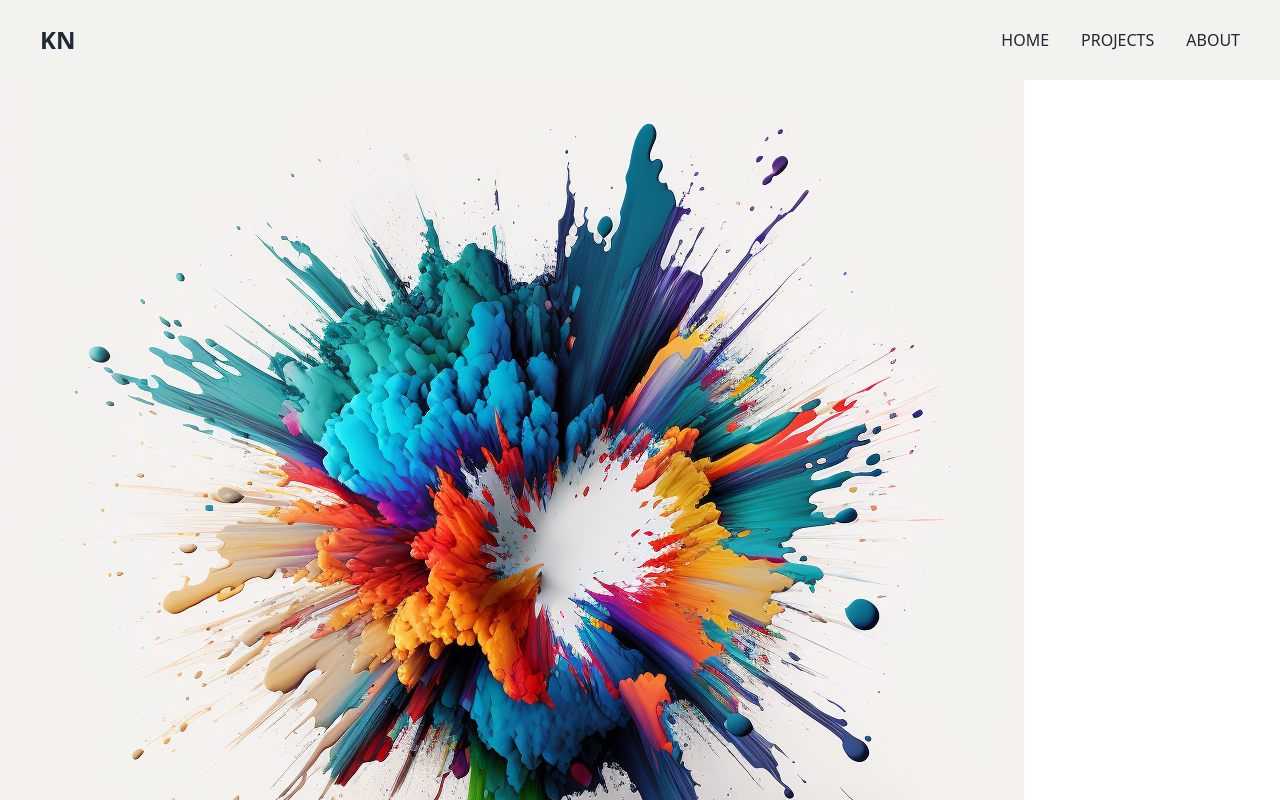
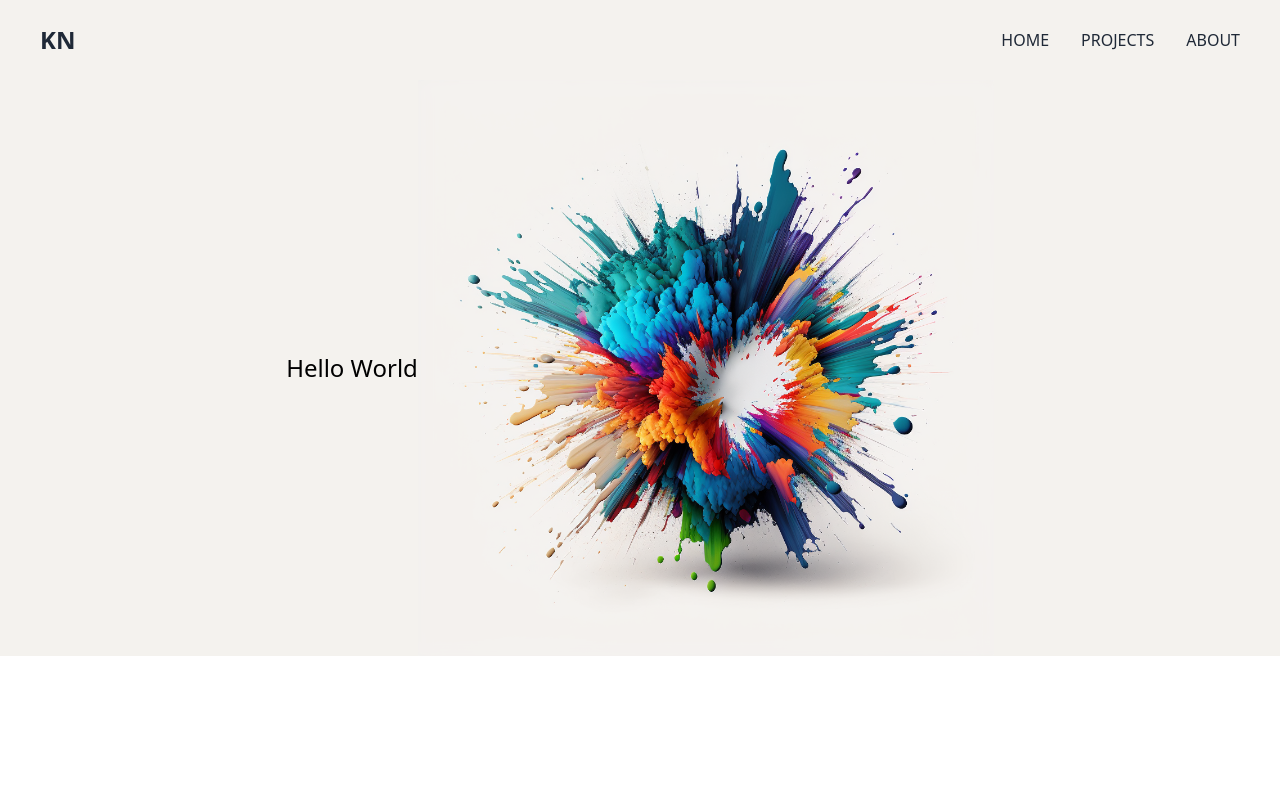
Before and after one commit to kimlong0/portfolio, a React (Vite) app: page / in a window 1280 px wide. Shown: the top 800 px of the page. Built offline with nearby package versions, Linux system fonts and the light colour scheme; a web font is replaced by a local one.

Commit message:
Image and text sizing intro

```diff
--- a/package.json
+++ b/package.json
@@ -4,7 +4,7 @@
   "version": "0.0.0",
   "type": "module",
   "scripts": {
-    "dev": "vite",
+    "dev": "vite --host" ,
     "build": "vite build",
     "preview": "vite preview"
   },
--- a/src/App.jsx
+++ b/src/App.jsx
@@ -1,10 +1,11 @@
 import Navbar from "./Navbar"
+import Intro from "./Intro"
 
 function App() {
   return (
     <div className="App">
       <Navbar />
-      <img src="images/paint-explosion.png"></img>
+      <Intro />
     </div>
   )
 }
--- /dev/null
+++ b/src/Intro.jsx
@@ -0,0 +1,16 @@
+function Intro() {
+  return (
+    <div className="bg-light-gray">
+        <div className="h-20"></div>
+        <div className="flex justify-center items-center">
+            <h1 className="text-2xl">Hello World</h1>
+            <div className="max-w-xl">
+                <img src="images/paint-explosion.png"></img>
+            </div>
+
+        </div>
+    </div>
+  )
+}
+
+export default Intro
```
